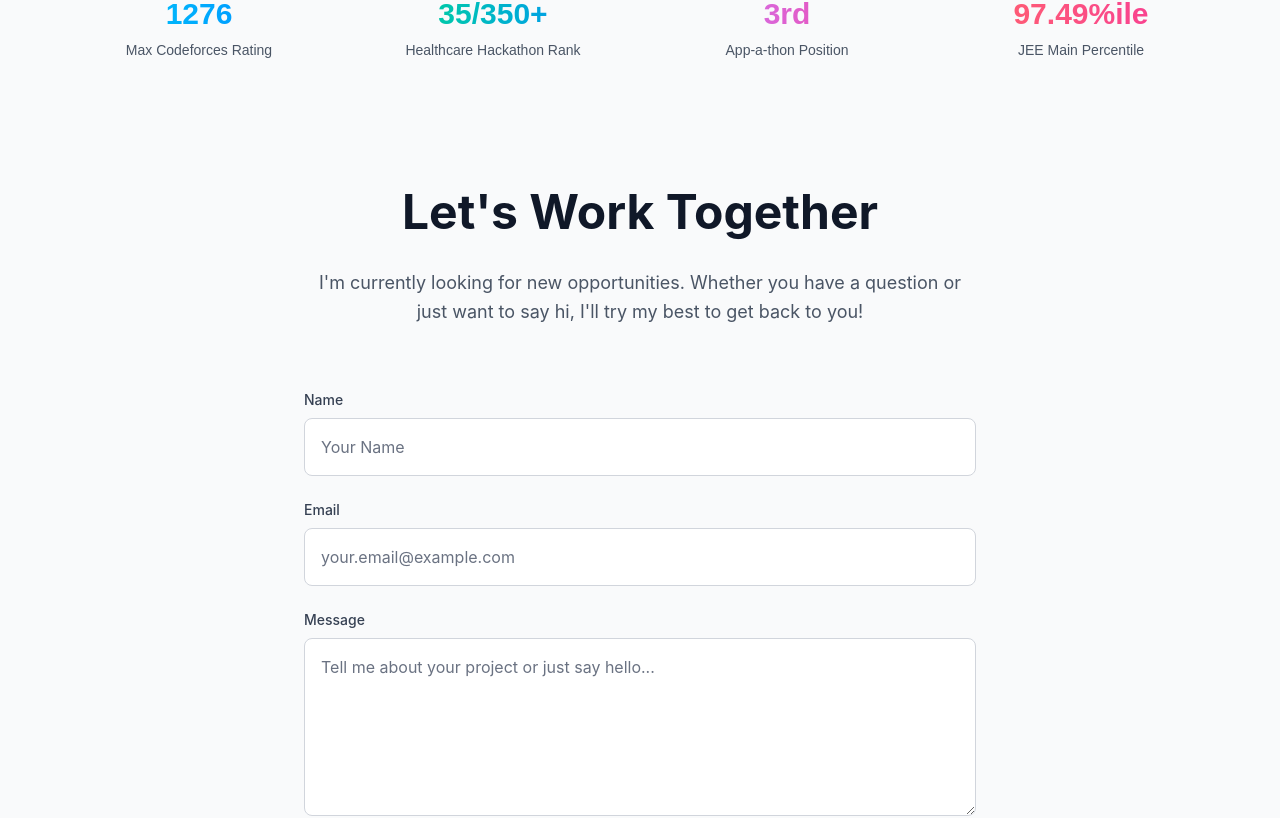
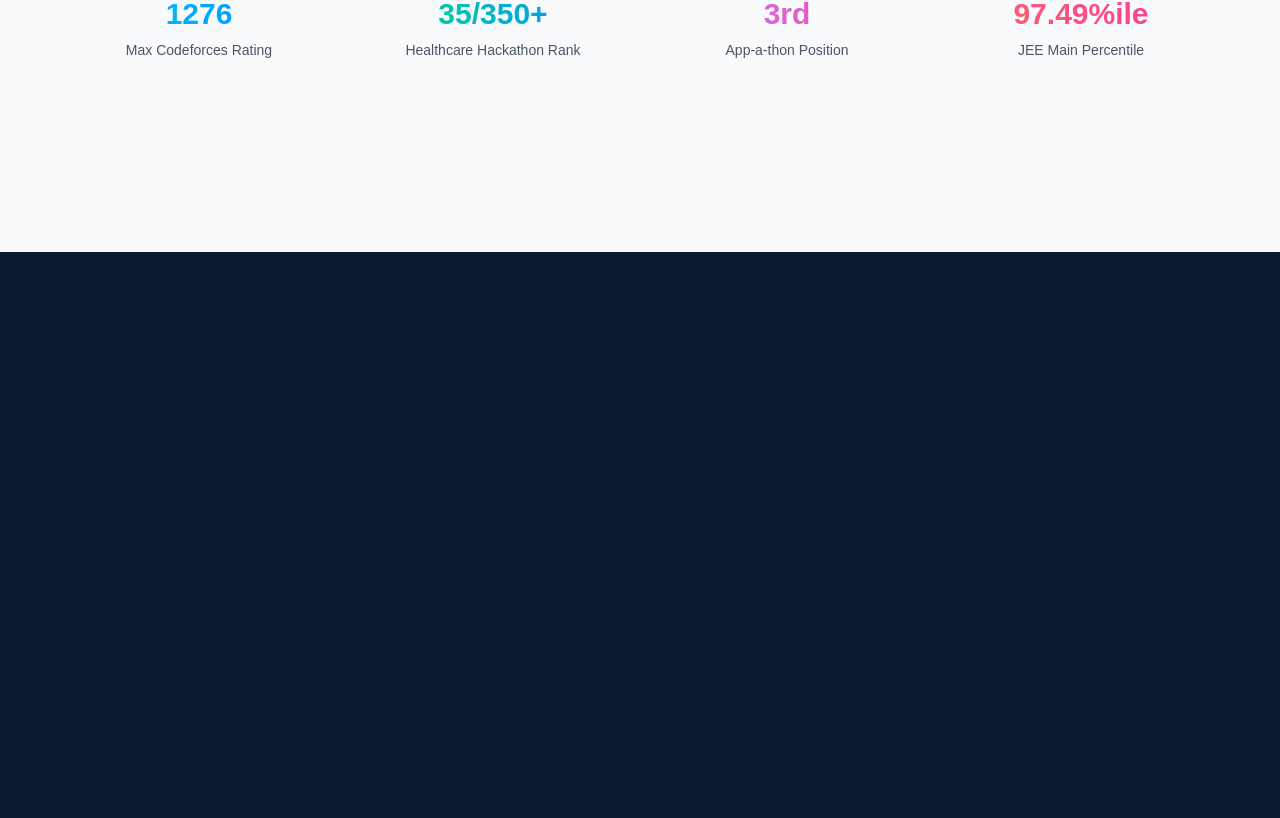
Before and after one commit to sheisstarwithoutmoon/VanyaPortfolio, a Next.js app: page / in a window 1280 px wide. Shown: the part 4438-5256 px from the top of the page. After the commit the page ends 4690 px from the top, so only its background shows below. Built offline with nearby package versions, Linux system fonts and the light colour scheme.

Commit message:
Fixed footer

```diff
--- a/src/components/Achievements.tsx
+++ b/src/components/Achievements.tsx
@@ -62,7 +62,7 @@
       icon: "🎓",
       category: "Academic",
       color: "from-purple-500 to-pink-500",
-      link:""
+      // link:""
     },
     {
       title: "App-a-thon 2024",
@@ -78,7 +78,7 @@
       icon: "🎯",
       category: "Entrance Exam",
       color: "from-red-500 to-pink-500",
-      link: ""
+      // link: ""
     }
   ];
 
@@ -103,7 +103,7 @@
           {achievements.map((achievement, index) => (
             <a
               key={index}
-              href={achievement.link || '#'}
+              href={achievement.link}
               target={achievement.link && !achievement.link.startsWith('mailto:') ? '_blank' : '_self'}
               rel={achievement.link && !achievement.link.startsWith('mailto:') ? 'noopener noreferrer' : ''}
               className={`group relative overflow-hidden backdrop-blur-sm border rounded-xl hover:transform hover:-translate-y-2 transition-all duration-300 ease-out cursor-pointer block ${
--- a/src/components/Contact.tsx
+++ b/src/components/Contact.tsx
@@ -54,18 +54,18 @@
   return (
     <section
       id="contact"
-      className={`min-h-screen py-16 px-8 transition-colors duration-300 ${
+      className={`py-16 px-8 transition-colors duration-300 ${
         isDarkMode
           ? 'bg-[#112240] text-white'
           : 'bg-gray-50 text-gray-900'
       }`}
     >
-      <div className="max-w-4xl mx-auto">
-        {/* Main Title */}
+      {/* <div className="max-w-4xl mx-auto">
+         Main Title
         <div className="text-center mb-16">
         {/* <div className="inline-block bg-gradient-to-r from-purpl-400 to-purple-500 text-white px-8 py-1 rounded-full text-xl font-medium hover:shadow-lg hover:shadow-cyan-500/25 transition-all duration-300 hover:scale-105 cursor-default">
         Get In Touch
-          </div> */}
+          </div>
 
           <h2
             className={`text-4xl md:text-5xl font-bold mb-8 transition-colors duration-300 ${
@@ -89,10 +89,10 @@
           </div>
         </div>
 
-        {/* Contact Form */}
+        {/* Contact Form
         <div className="max-w-2xl mx-auto">
           <form onSubmit={handleSubmit} className="space-y-6">
-            {/* Name Input */}
+            {/* Name Input
             <div className="group">
               <label
                 htmlFor="name"
@@ -120,7 +120,7 @@
               />
             </div>
 
-            {/* Email Input */}
+            {/* Email Input
             <div className="group">
               <label
                 htmlFor="email"
@@ -148,7 +148,7 @@
               />
             </div>
 
-            {/* Message Textarea */}
+            {/* Message Textarea
             <div className="group">
               <label
                 htmlFor="message"
@@ -176,7 +176,7 @@
               />
             </div>
 
-            {/* Submit Button */}
+            {/* Submit Button
             <div className="text-center pt-4">
               <button
                 type="submit"
@@ -187,7 +187,7 @@
                 }`}
                 style={{ fontFamily: 'Inter, sans-serif' }}
               >
-                {/* Button shine effect */}
+                {/* Button shine effect
                 <div className={`absolute inset-0 -translate-x-full group-hover:translate-x-full transition-transform duration-700 bg-gradient-to-r from-transparent to-transparent ${
                   isDarkMode ? 'via-white/20' : 'via-black/10'
                 }`} />
@@ -195,8 +195,8 @@
               </button>
             </div>
           </form>
-      </div>
-      </div>
+      </div> */}
+      {/* </div> */}
           {/* Alternative Contact Methods */}
 
 
```
